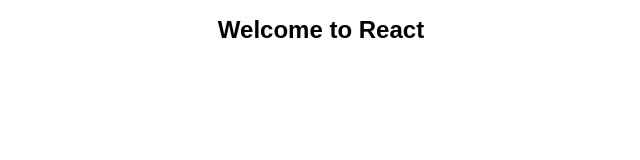
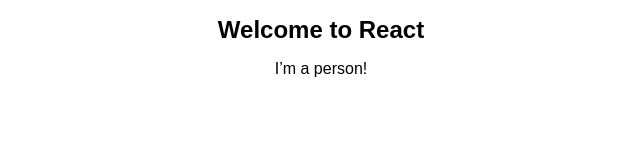
Before and after one commit to femmebot/react16, a React (Create React App) app in the folder my-app/: page / in a window 1280 px wide. Shown: the top 160 px of the page, without its empty margins (319-959 px from the left). Built offline with nearby package versions, Linux system fonts and the light colour scheme.

Commit message:
+ Person component

```diff
--- a/my-app/src/App.js
+++ b/my-app/src/App.js
@@ -1,13 +1,17 @@
 import React, { Component } from 'react';
 import './App.css';
+import Person from './Person/Person';
 
 class App extends Component {
   render() {
     return (
       <div className="App">
         <h1 className="App-title">Welcome to React</h1>
+        <Person/>
       </div>
     );
+
+    // return(React.createElement('div', {className: 'App'}, React.createElement('h1', null, 'Hi! Let’s do this!!!')))
   }
 }
 
--- /dev/null
+++ b/my-app/src/Person/Person.js
@@ -0,0 +1,7 @@
+import React from 'react';
+
+const person = () => {
+  return <p>I’m a person!</p>
+};
+
+export default person;
```
